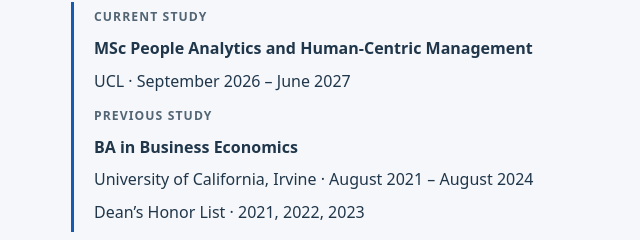
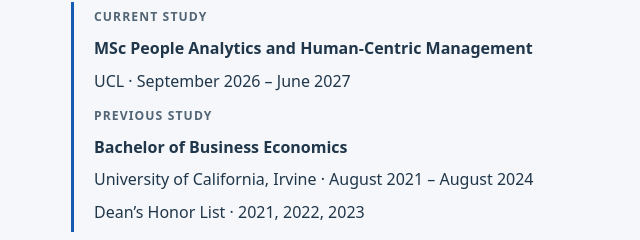
Before and after one commit to cristina0416/cristina0416.github.io, a plain HTML site: page index.html in a window 1280 px wide. Shown: the part 888-1128 px from the top of the page, 593-1233 px from the left. Drawn offline with Linux system fonts and the light colour scheme.

Commit message:
Add files via upload

```diff
--- a/index.html
+++ b/index.html
@@ -39,7 +39,7 @@
       <div class="section-heading"><span class="number" aria-hidden="true">01</span><h2 id="about-title">About</h2></div>
       <div class="about-grid">
         <div><p>I am a UCL MSc People Analytics and Human-Centric Management student with a Bachelor of Business Economics degree from the University of California, Irvine. My experience includes financial analysis and investment research.</p><p>My interests include psychology, piano and investment. I speak English and Cantonese natively, and am fluent in Spanish and Mandarin Chinese.</p></div>
-        <div class="fact"><span class="label">Current study</span><p><strong>MSc People Analytics and Human-Centric Management</strong></p><p>UCL · September 2026 – June 2027</p><span class="label">Previous study</span><p><strong>BA in Business Economics</strong></p><p>University of California, Irvine · August 2021 – August 2024</p><p>Dean’s Honor List · 2021, 2022, 2023</p></div>
+        <div class="fact"><span class="label">Current study</span><p><strong>MSc People Analytics and Human-Centric Management</strong></p><p>UCL · September 2026 – June 2027</p><span class="label">Previous study</span><p><strong>Bachelor of Business Economics</strong></p><p>University of California, Irvine · August 2021 – August 2024</p><p>Dean’s Honor List · 2021, 2022, 2023</p></div>
       </div>
     </section>
     <section id="cv" class="section" aria-labelledby="cv-title">
```
